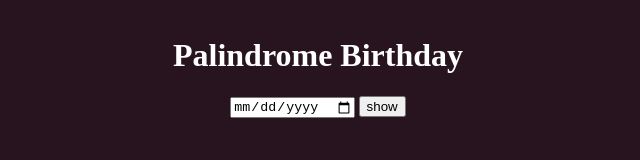
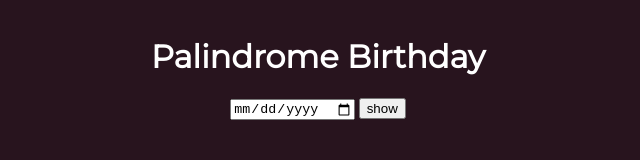
Before and after one commit to namanguptagit/Birthday-palindrome, a plain HTML site: page index.html in a window 1280 px wide. Shown: the whole page, without its empty margins (322-962 px from the left). Drawn offline with Linux system fonts and the light colour scheme.

Commit message:
styling done

```diff
--- a/style.css
+++ b/style.css
@@ -1,11 +1,13 @@
+@import url('https://fonts.googleapis.com/css2?family=Montserrat&display=swap');
 body {
-    margin: 0;
+    margin: auto;
     padding: 1rem;
     box-sizing: border-box;
     height: 100vh;
     background-color: #28141E;
     color: white;
     text-align: center;
+    font-family: 'Montserrat',sans-serif;
 }
 
 #output{
```
